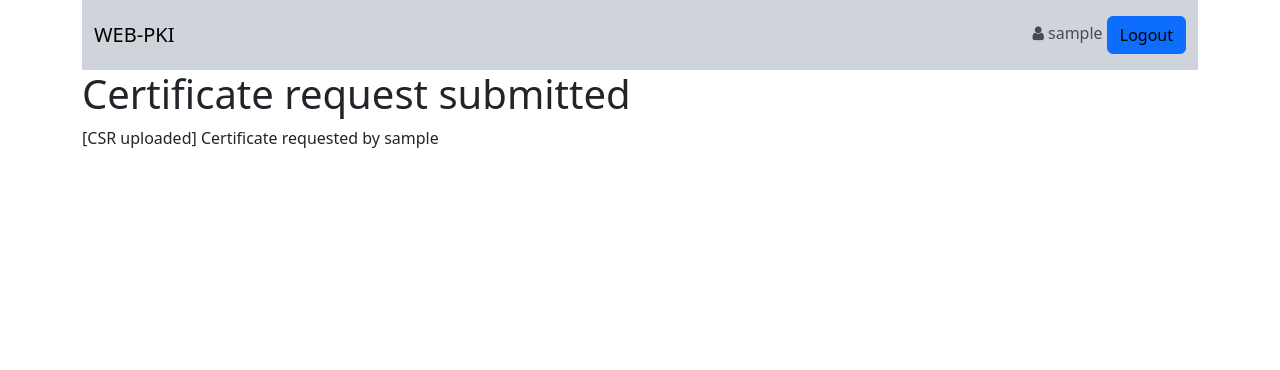
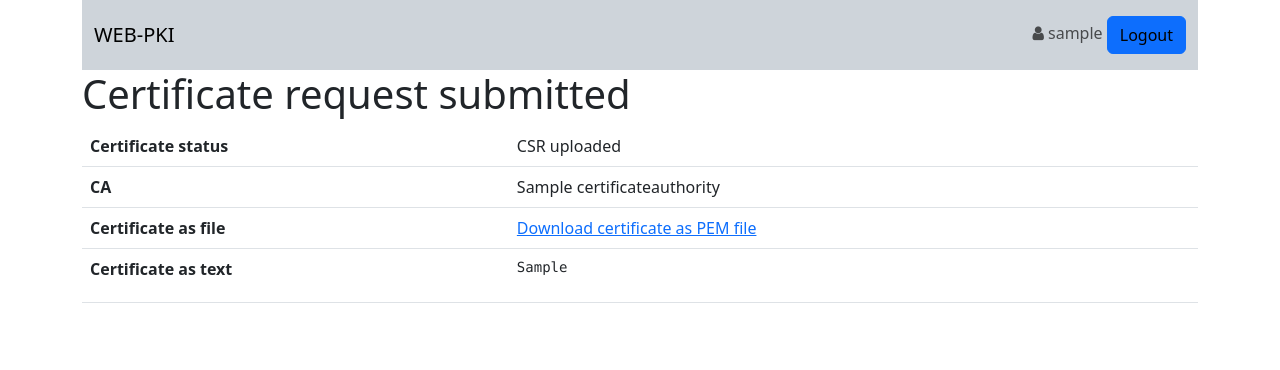
Before and after one commit to wdyzewski/web-pki, a Django app: page /certs/submitted/1/ in a window 1280 px wide. Shown: the top 370 px of the page. Run offline with Django 4.2, Linux system fonts and the light colour scheme; a user stored in the database is signed in; tables that the repository leaves empty hold one stand-in row (values such as "Sample post"); some libraries are stand-ins or nearby versions.

Commit message:
enhanced submitted page

```diff
--- a/ca/templates/cert_submitted.html
+++ b/ca/templates/cert_submitted.html
@@ -4,5 +4,14 @@
 
 {% block content %}
 <h1>Certificate request submitted</h1>
-{{ cert }}
+
+<table class="table table-hover">
+    <tr><th>Certificate status</th><td>{{ cert.get_status_display }}</td></tr>
+    <tr><th>CA</th><td>{{ cert.ca.longname }}</td></tr>
+    {% if cert.cert %}
+    <tr><th>Certificate as file</th><td><a href="{% url 'cert_download' cert.id %}">Download certificate as PEM file</a></td></tr>
+    <tr><th>Certificate as text</th><td><pre>{{ cert.cert }}</pre></td></tr>
+    {% else %}
+    {% endif %}
+</table>
 {% endblock %}
--- a/ca/urls.py
+++ b/ca/urls.py
@@ -7,6 +7,7 @@ urlpatterns = [
     path('gen_csr/', gen_csr, name='gen_csr'),
     path('details/<int:id>/', cert_details, name='cert_details'),
     path('submitted/<int:id>/', cert_submitted, name='cert_submitted'),
+    path('download/<int:id>/', cert_download, name='cert_download'),
     path('ca/<str:cashortname>/pem', get_ca_pem, name='download_ca_pem'),
     path('ca/<str:cashortname>/crl', get_ca_crl, name='download_ca_crl'),
 ]
--- a/ca/views.py
+++ b/ca/views.py
@@ -5,7 +5,7 @@
 from django.utils.timezone import now
 from .forms import CSRForm, CertDetailsForm
 from .models import Certificate, CertificateAuthority, CertificateStatus
-from .common import sign_csr, get_new_csr_private_key, autosign
+from .common import get_new_csr_private_key, autosign
 
 # Create your views here.
 
@@ -75,6 +75,11 @@
     ca = get_object_or_404(CertificateAuthority, shortname=cashortname)
     return pem_as_http_response(ca.public_part, f'{cashortname}.pem')
 
+@login_required
+def cert_download(request, id):
+    cert = get_object_or_404(Certificate, id=id, requester=request.user)
+    return pem_as_http_response(cert.cert, f'{request.user.username}.pem')
+
 def get_ca_crl(request, cashortname):
     ca = get_object_or_404(CertificateAuthority, shortname=cashortname)
     # TODO
```
